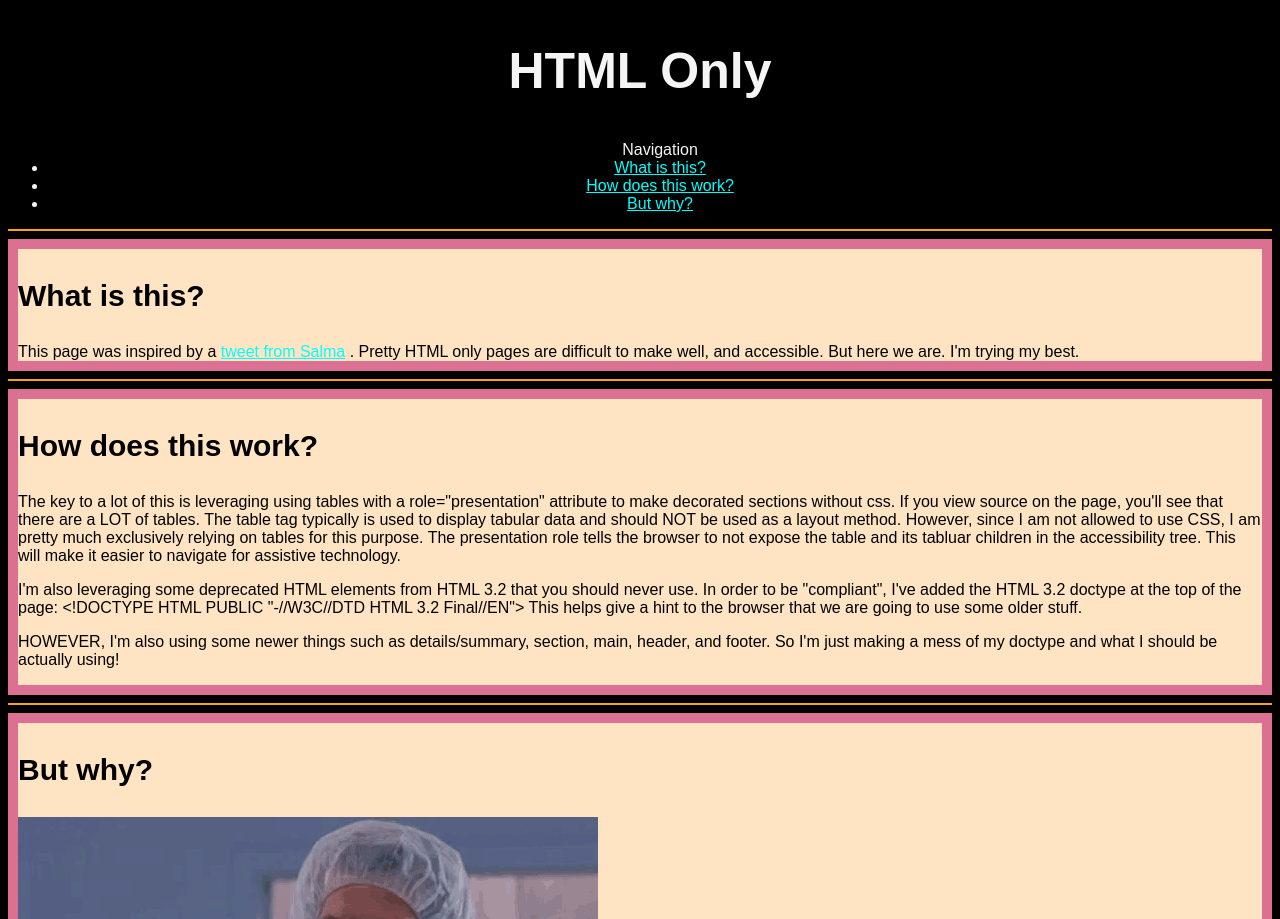
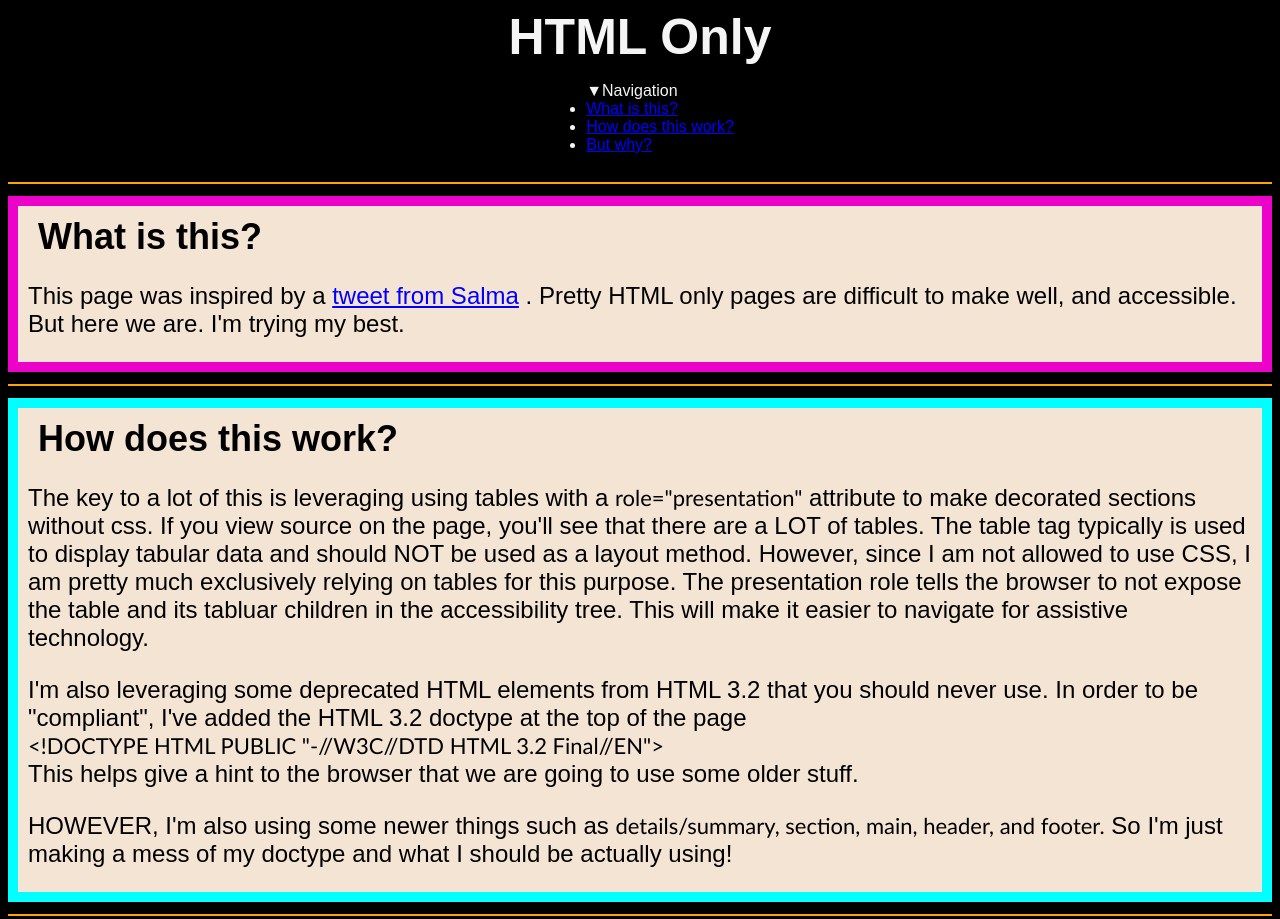
Before and after one commit to LIILI2018/Internship-8-HTML-CSS, a plain HTML site: page Index.html in a window 1280 px wide. Shown: the top 919 px of the page. Drawn offline with Linux system fonts and the light colour scheme.

Commit message:
Finish Index and style

```diff
--- a/Index.html
+++ b/Index.html
@@ -6,54 +6,67 @@
     <meta name="viewport" content="width=device-width, initial-scale=1.0">
     <title>HTML ONLY</title>
     <link rel="stylesheet" href="Style.css">
+    <link rel="icon" href="./Assets/file_type_html_icon_130541.ico">
 </head>
 
 <body>
     <h2>HTML Only</h2>
-    <ul>
-        Navigation
-        <li><a href="#">What is this?</a></li>
-        <li><a href="#">How does this work?</a></li>
-        <li><a href="#">But why?</a></li>
-    </ul>
+
+    <header>
+        <ul>
+            &#9660;Navigation
+            <li><a href="#WhatParagraph">What is this?</a></li>
+            <li><a href="#HowParagraph">How does this work?</a></li>
+            <li><a href="#WhyParagraph">But why?</a></li>
+        </ul>
+    </header>
 
     <hr>
 
-    <div>
+    <div id="WhatParagraph">
         <h3>What is this?</h3>
-        This page was inspired by a <a href="https://twitter.com/whitep4nth3r/status/1510568114966171649">tweet from
-            Salma</a> . Pretty HTML only pages are difficult to make well, and accessible. But here we are. I'm trying
-        my
-        best.
-    </div>
-
-    <hr>
-
-    <div>
-        <h3>How does this work?</h3>
-        </p>
-        The key to a lot of this is leveraging using tables with a role="presentation" attribute to make decorated
-        sections without css. If you view source on the page, you'll see that there are a LOT of tables. The table tag
-        typically is used to display tabular data and should NOT be used as a layout method. However, since I am not
-        allowed to use CSS, I am pretty much exclusively relying on tables for this purpose. The presentation role tells
-        the browser to not expose the table and its tabluar children in the accessibility tree. This will make it easier
-        to navigate for assistive technology.
         <p>
-        <p>
-            I'm also leveraging some deprecated HTML elements from HTML 3.2 that you should never use. In order to be
-            "compliant", I've added the HTML 3.2 doctype at the top of the page:
-            &lt;!DOCTYPE HTML PUBLIC "-//W3C//DTD HTML 3.2 Final//EN"&gt;
-            This helps give a hint to the browser that we are going to use some older stuff.
-        </p>
-        <p>
-            HOWEVER, I'm also using some newer things such as details/summary, section, main, header, and footer. So I'm
-            just making a mess of my doctype and what I should be actually using!
+            This page was inspired by a <a href="https://twitter.com/whitep4nth3r/status/1510568114966171649">tweet from
+                Salma</a> . Pretty HTML only pages are difficult to make well, and accessible. But here we are. I'm
+            trying
+            my best.
         </p>
     </div>
 
     <hr>
 
-    <div>
+    <main>
+        <div class="BlueBorder" id="HowParagraph">
+            <h3>How does this work?</h3>
+            </p>
+            The key to a lot of this is leveraging using tables with a <span>role="presentation"</span> attribute to make decorated
+            sections without css. If you view source on the page, you'll see that there are a LOT of tables. The table
+            tag
+            typically is used to display tabular data and should NOT be used as a layout method. However, since I am not
+            allowed to use CSS, I am pretty much exclusively relying on tables for this purpose. The presentation role
+            tells
+            the browser to not expose the table and its tabluar children in the accessibility tree. This will make it
+            easier
+            to navigate for assistive technology.
+            <p>
+            <p>
+                I'm also leveraging some deprecated HTML elements from HTML 3.2 that you should never use. In order to
+                be
+                "compliant", I've added the HTML 3.2 doctype at the top of the page <br>
+                <span>&lt;!DOCTYPE HTML PUBLIC "-//W3C//DTD HTML 3.2 Final//EN"&gt;</span> <br>
+                This helps give a hint to the browser that we are going to use some older stuff.
+            </p>
+            <p>
+                HOWEVER, I'm also using some newer things such as <span>details/summary, section, main, header, and footer.</span> So
+                I'm
+                just making a mess of my doctype and what I should be actually using!
+            </p>
+        </div>
+    </main>
+
+    <hr>
+
+    <div class="OrangeBackground" id="WhyParagraph">
         <h3>But why?</h3>
         <img src="./Assets/why-huh.gif" alt="But why? gif"><br>
         <p>
@@ -64,6 +77,14 @@
 
     <hr>
 
+    <footer>
+        Created by <a href="https://alexriviere.com/">Alex Riviere</a>
+        <br>
+        Copied by <a href="#">Luka</a>
+    </footer>
+
+    <p class="Marquee">(One marquee for good measure...)</p>
+
 </body>
 
 </html>
--- a/Style.css
+++ b/Style.css
@@ -1,31 +1,64 @@
 body{
     background-color: black;
     font-family: Arial, sans-serif;
+    font-size: 24px;
 }
 
 h2{
     font-size: 50px;
     color: whitesmoke;
     text-align: center;
+    margin: 0px;
 }
 
+header{
+    text-align: center;
+}
+a{
+    filter: brightness(150%);
+}
 ul{
-    text-align: center;
-    align-self: center;
+    text-align: left;
+    display: inline-block;
     color: whitesmoke;
+    font-size: 16px;
+
 }
 
-a{
-    color: aqua;
+h3{
+    font-size: 36px;
+    margin: 10px;
 }
-h3{
-    font-size: 30px;
-}
+
 hr{
     border:1px solid orange;
 }
 
 div{
-    background-color: bisque;
-    border: 10px solid palevioletred;
+    background-color: rgb(244, 228, 212);
+    border: 10px solid rgb(236, 2, 201);
+    padding: 0px 10px 0px 10px;
 }
+
+.BlueBorder{
+    border-color: aqua;
+}
+.OrangeBackground{
+    border-color: orange;
+}
+
+footer{
+    color: whitesmoke;
+    text-align: center;
+    font-size: 16px;
+}
+.Marquee{
+    color: whitesmoke;
+    text-align: center;
+    font-size: 12px;
+}
+span{
+    font-size: 22px;
+    font-family:'Gill Sans', 'Gill Sans MT', Calibri, 'Trebuchet MS', sans-serif;
+    font-weight: 400;
+}
```
Also changed, not shown: Assets/file_type_html_icon_130541.ico (added).
